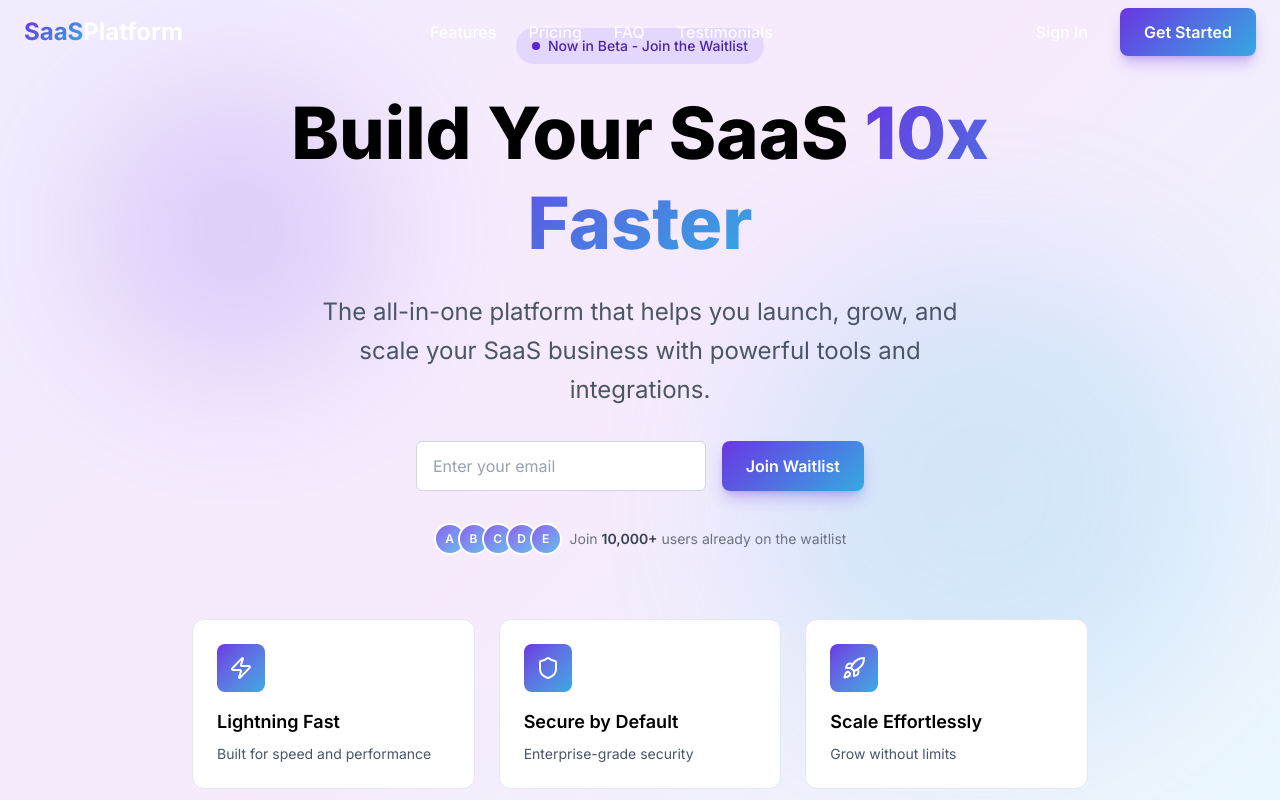
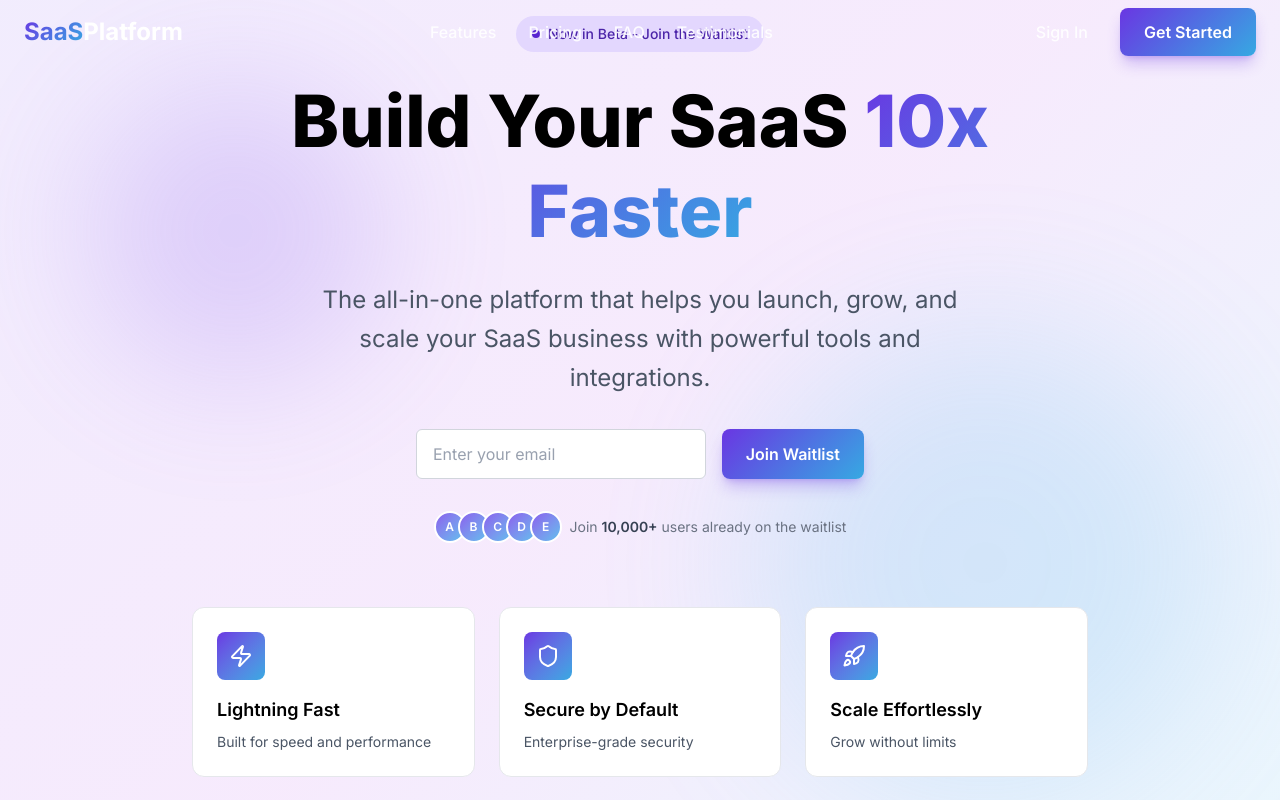
Before and after one commit to APMusyoka/saas-landing-page, a Next.js app: page / in a window 1280 px wide. Shown: the top 800 px of the page. Built offline with nearby package versions, Linux system fonts and the light colour scheme.

Commit message:
Update Navbar styling and Hero adjustments

```diff
--- a/src/components/Hero.tsx
+++ b/src/components/Hero.tsx
@@ -39,7 +39,7 @@ export default function Hero() {
   ];
 
   return (
-    <section className="relative min-h-screen flex items-center justify-center overflow-hidden pt-14 md:pt-10 lg:pt-4">
+    <section className="relative min-h-screen flex items-center justify-center overflow-hidden pt-14 md:pt-10 lg:pt-4 pb-24">
       {/* Animated gradient background */}
       <div className="absolute inset-0 gradient-vibrant opacity-10"></div>
 
--- a/src/components/Navbar.tsx
+++ b/src/components/Navbar.tsx
@@ -102,19 +102,24 @@ export default function Navbar() {
             className="lg:hidden ml-auto mr-1 -mt-3 p-4 bg-gray-50 rounded-lg shadow-sm w-[300px]"
           >
             <div className="flex flex-col gap-4">
-              {navLinks.map((link) => (
+              {navLinks.map((link, index) => (
+                <div key={link.name} className="flex flex-col gap-4">
                   <a
-                  key={link.name}
                     href={link.href}
                     className="text-gray-700 hover:text-primary-600 font-medium"
                     onClick={() => setIsMobileMenuOpen(false)}
                   >
                     {link.name}
                   </a>
+                  {/* Divider line (except for the last item) */}
+                  <div className="h-px bg-gray-200 w-[95%] mx-auto"></div>
+                </div>
               ))}
               <button className="text-gray-700 hover:text-primary-600 font-medium text-left">
                 Sign In
               </button>
+              {/* Divider for Sign In */}
+              {/* <div className="h-px bg-gray-200 w-[95%] mx-auto"></div> */}
               <button className="btn btn-primary">
                 Get Started
               </button>
```
Lines whose indentation alone changed are shown as unchanged.
